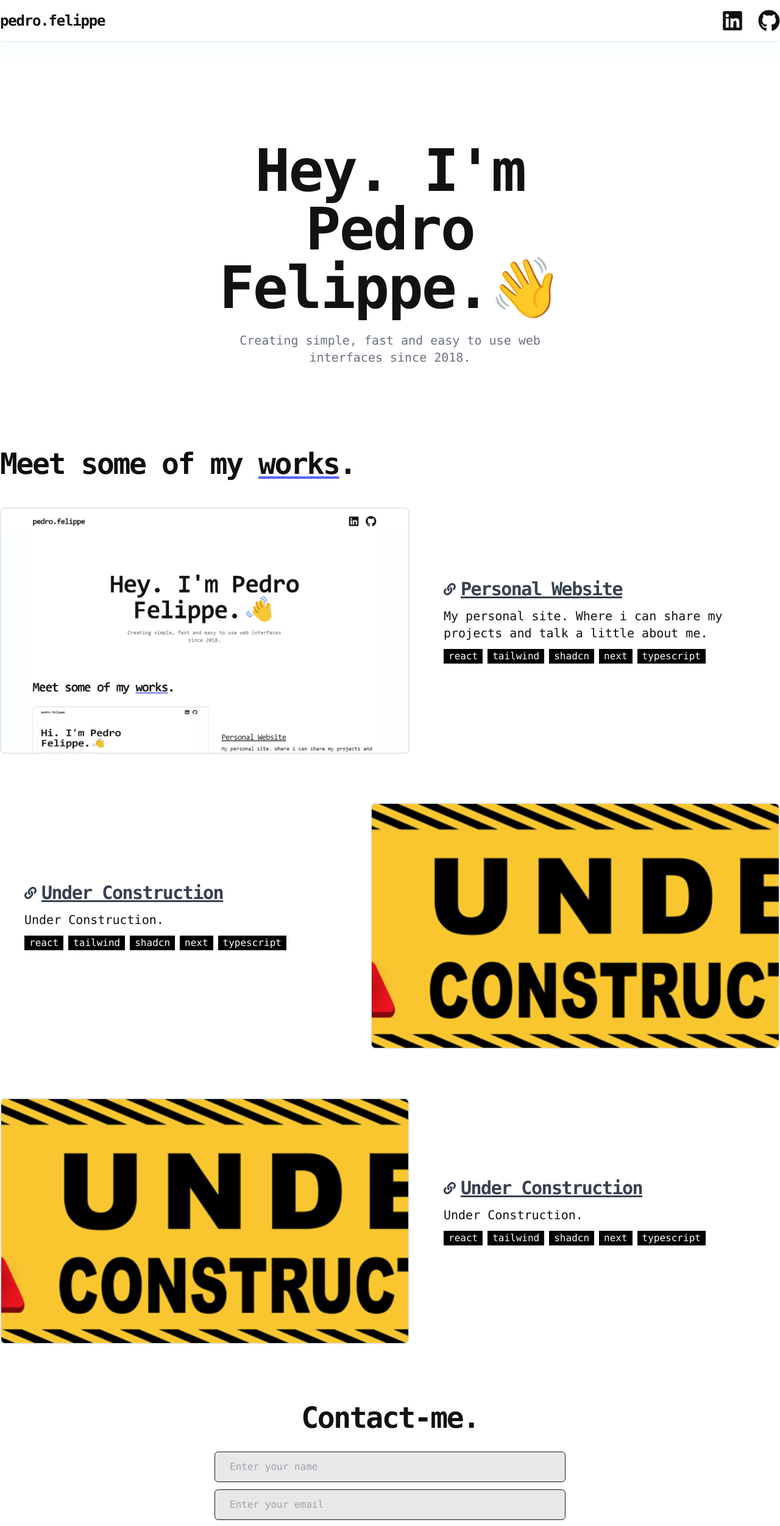
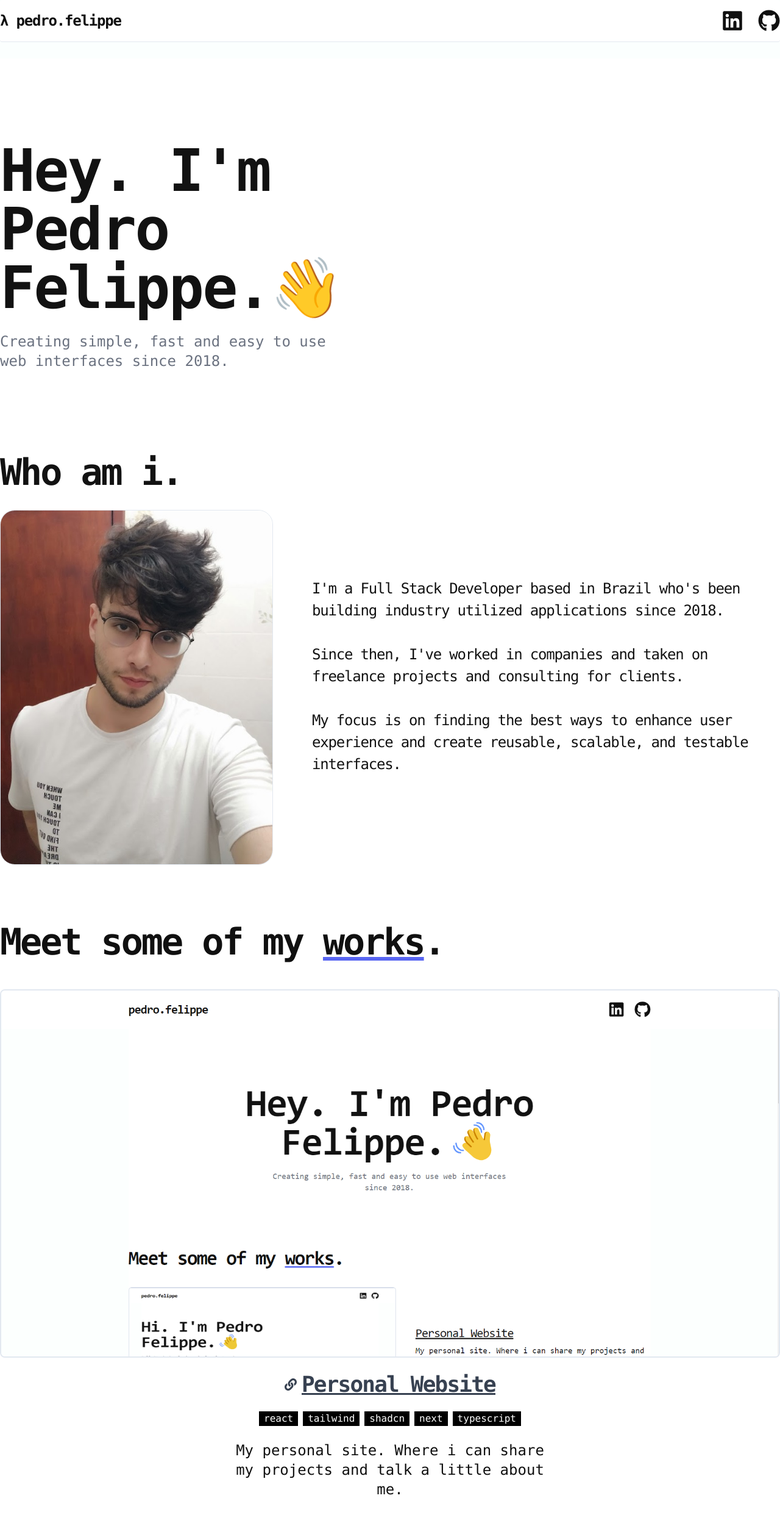
Before and after one commit to pefelippe/Portfolio, a Next.js app: page / in a window 1280 px wide. Shown: the top 2502 px of the page at 61% size. Built offline with nearby package versions, Linux system fonts and the light colour scheme.

Commit message:
adding about

```diff
--- a/pages/index.tsx
+++ b/pages/index.tsx
@@ -1,17 +1,20 @@
 import { motion } from "framer-motion";
 
+import AboutContent from "../src/content/About";
 import ContactContent from "../src/content/ContactContent";
 import Hero from "../src/content/Hero";
 import ProjectContent from "../src/content/ProjectContent";
 
 export default function Home() {
   return (
-    <motion.div className="flex flex-col  relative w-full h-full
+    <motion.div
+      className="flex flex-col  relative w-full h-full
     max-xl:px-6 gap-16 md:gap-24 py-16 xl:py-24 mt-24
-    bg-[#fff] text-[#121212] max-w-7xl mx-auto">
+    bg-[#fff] text-[#121212] max-w-7xl mx-auto"
+    >
       <Hero />
+      <AboutContent />
       <ProjectContent />
-      {/* <AboutContent/> */}
       <ContactContent />
     </motion.div>
   );
--- a/src/components/MessageForm.tsx
+++ b/src/components/MessageForm.tsx
@@ -13,7 +13,6 @@ type Inputs = {
   email: string;
   message: string;
 };
-
 
 export default function MessageForm({}) {
   const { register, handleSubmit, reset } = useForm<Inputs>();
@@ -63,27 +62,25 @@ export default function MessageForm({}) {
   };
 
   return (
-    <div
-      className="flex flex-col items-center text-center  h-fit text-[#121212] rounded-md gap-3 w-full "
-    >
+    <div className="flex flex-col items-center text-center  h-fit text-[#121212] rounded-md gap-3 w-full ">
       <form
         onSubmit={handleSubmit(onSubmit)}
         className="gap-3 w-full flex flex-col   "
       >
         <input
-            {...register("firstName", { required: true, maxLength: 50 })}
-            id="first-name"
-            placeholder="Enter your name"
-            className="shadow border border-[#242424] px-6 py-3 w-full
+          {...register("firstName", { required: true, maxLength: 50 })}
+          id="first-name"
+          placeholder="Enter your name"
+          className="shadow border border-[#242424] px-6 py-4 w-full
             rounded-md focus:outline-none focus:ring focus:ring-blue-500 bg-[#202020]/10"
-          />
+        />
 
         <input
           {...register("email", { required: true, maxLength: 50 })}
           id="email"
           placeholder="Enter your email"
           type="email"
-          className="shadow border border-[#242424] px-6 py-3 w-full rounded-md focus:outline-none focus:ring focus:ring-blue-500 bg-[#202020]/10"
+          className="shadow border border-[#242424] px-6 py-4 w-full rounded-md focus:outline-none focus:ring focus:ring-blue-500 bg-[#202020]/10"
         />
 
         <textarea
@@ -91,7 +88,7 @@ export default function MessageForm({}) {
           id="message"
           placeholder="Message"
           className=" border border-[#242424] px-6 py-3  rounded-md
-            focus:outline-none focus:ring focus:ring-blue-500 min-h-[250px] md:min-h-[350px] shadow  bg-[#202020]/10"
+            focus:outline-none focus:ring focus:ring-blue-500 min-h-[250px] md:min-h-[400px] shadow  bg-[#202020]/10"
         />
 
         <Button
--- a/src/components/ProjectCard.tsx
+++ b/src/components/ProjectCard.tsx
@@ -21,12 +21,12 @@ function ProjectCard({
   stack,
   id,
 }: IProjectCard) {
-  const isEvenId = id % 2 === 0; // Verifica se o ID é par
+  // const isEvenId = id % 2 === 0; // Verifica se o ID é par
 
+  //  ${isEvenId ? "md:flex-row-reverse" : ""}`}
   return (
-    <div className={`w-full flex max-md:flex-col md:gap-14 items-center justify-start ${isEvenId ? 'md:flex-row-reverse' : ''}`}>
-
-      <div className="min-h-fit w-full border-2 rounded-lg overflow-hidden max-w-2xl">
+    <div className="w-full flex flex-col gap-6 items-center text-center justify-center">
+      <div className="min-h-fit w-full border-2 rounded-lg overflow-hidden ">
         <Link href={link} target="_blank">
           <motion.img
             whileHover={{
@@ -35,29 +35,32 @@ function ProjectCard({
             }}
             src={imgUrl}
             alt="card image"
-            className="object-cover  transition-all flex w-full h-[350px] md:h-[400px] "
-            />
-          </Link>
+            className=" transition-all flex w-full h-[350px] md:h-[600px] "
+          />
+        </Link>
       </div>
 
-      <div className="flex flex-col text-start p-6 gap-3 px-0 rounded-sm max-w-lg w-full items-start justify-center">
+      <div className="flex flex-col   gap-6 px-0 rounded-sm max-w-lg w-full items-center text-center justify-center">
         <Link
           href={link}
           target="_blank"
           className="text-xl text-gray-700 font-semibold flex gap-2 w-fit
            items-center underline hover:text-gray-300 transition-all "
         >
-          <FaLink/><p className="text-3xl tracking-tighter underline">{title}</p>
+          <FaLink />
+          <p className="text-4xl tracking-tighter underline">{title}</p>
         </Link>
 
-        <h3 className="max-w-xl text-xl  ">{description}</h3>
-
-        <div className="flex gap-2 flex-wrap pb-8">
-          {stack.map(tool => {
-            return <div key={tool} className="bg-black w-fit text-white px-2">{tool}</div>
+        <div className="flex gap-2 flex-wrap ">
+          {stack.map((tool) => {
+            return (
+              <div key={tool} className="bg-black w-fit text-white px-2">
+                {tool}
+              </div>
+            );
           })}
         </div>
-
+        <h3 className="max-w-xl text-2xl  ">{description}</h3>
       </div>
     </div>
   );
--- a/src/components/layout/Header.tsx
+++ b/src/components/layout/Header.tsx
@@ -17,21 +17,24 @@ const Header = () => {
     >
       <div className="flex w-full  mx-auto items-center justify-between max-xl:px-6 max-w-7xl">
         <Link href="/">
-          <p className="text-2xl font-bold tracking-tighter">pedro.felippe</p>
+          <p className="text-2xl font-bold tracking-tighter hover:text-gray-500 transition-all">
+            λ pedro.felippe
+          </p>
         </Link>
 
-        <motion.div
-          className="flex gap-6 items-center">
-            <AnimatedBtn target="_blank" href="https://www.linkedin.com/in/pedro-felippe/">
-              <FaLinkedin className="h-9 w-9 hover:text-blue"/>
-            </AnimatedBtn>
+        <motion.div className="flex gap-6 items-center">
+          <AnimatedBtn
+            target="_blank"
+            href="https://www.linkedin.com/in/pedro-felippe/"
+          >
+            <FaLinkedin className="h-9 w-9 hover:text-blue" />
+          </AnimatedBtn>
 
-            <AnimatedBtn  href="https://github.com/pefelippe">
-              <FaGithub className="h-9 w-9 hover:text-blue"/>
-            </AnimatedBtn>
+          <AnimatedBtn href="https://github.com/pefelippe">
+            <FaGithub className="h-9 w-9 hover:text-blue" />
+          </AnimatedBtn>
         </motion.div>
       </div>
-
     </motion.header>
   );
 };
--- a/src/constants/index.js
+++ b/src/constants/index.js
@@ -6,7 +6,8 @@ export const projects = [
     title: "Personal Website",
     imgUrl: "/projects/portfolio.png",
     stack: ["react", "tailwind", "shadcn", "next", "typescript"],
-    description: "My personal site. Where i can share my projects and talk a little about me.",
+    description:
+      "My personal site. Where i can share my projects and talk a little about me.",
   },
 
   {
@@ -18,18 +19,6 @@ export const projects = [
     stack: ["react", "tailwind", "shadcn", "next", "typescript"],
     description: "Under Construction.",
   },
-
-  {
-    id: 3,
-    link: "",
-    repo: "",
-    title: "Under Construction",
-    imgUrl: "/assets/banner.png",
-    stack: ["react", "tailwind", "shadcn", "next", "typescript"],
-    description: "Under Construction.",
-  },
-
-
 ];
 
 export const technologies = [
--- a/src/content/About.tsx
+++ b/src/content/About.tsx
@@ -7,32 +7,44 @@ function AboutContent() {
     <motion.div
       initial={{ opacity: 0, y: 50 }}
       whileInView={{ opacity: 1, y: 0 }}
-      transition={{ duration: 0.5}}
-      className="flex justify-center w-full mx-auto gap-8 items-start relative  flex-col max-w-xl">
-
+      transition={{ duration: 0.5 }}
+      className="flex justify-center w-full mx-auto gap-8 items-start relative  flex-col "
+    >
       <motion.h1
         initial={{ y: 75 }}
-          animate={{  y: 0 }}
+        animate={{ y: 0 }}
         transition={{ duration: 0.5 }}
-          className="text-[40px] xl:text-6xl max-w-3xl font-bold tracking-tighter font-mono"
+        className="text-[40px] xl:text-6xl  font-bold tracking-tighter font-mono"
       >
         Who am i.
       </motion.h1>
 
-        <motion.div className="flex justify-start w-full  h-fit mx items-start flex-col gap-8 ">
-          <Image src="/assets/pedrof.jpg" alt="pedro felippe" width={350} height={350}
-          className="flex-shrink-0 object-cover border h-40 w-40  rounded-full
-          "/>
-          <motion.div className="flex flex-col justify-center w-full">
+      <motion.div className="flex justify-start w-full  h-fit mx items-center max-md:flex-col gap-8 md:gap-16  ">
+        <Image
+          src="/assets/pedrof.jpg"
+          alt="pedro felippe"
+          width={350}
+          height={350}
+          className="flex-shrink-0 object-cover border w-full max-w-md  rounded-3xl
+          "
+        />
+
+        <motion.div className="flex flex-col justify-center w-full  items-center max-w-3xl">
           <motion.h3
             initial={{ y: 75, opacity: 0 }}
-              animate={{  y: 0, opacity: 1 }}
+            animate={{ y: 0, opacity: 1 }}
             transition={{ duration: 0.5, delay: 0.5 }}
-              className=" text-xl  leading-normal tracking-tighter "
+            className=" text-2xl  leading-normal tracking-tighter "
           >
-              I'm a Full Stack Developer based in Brazil who's been building industry utilized applications
-              since 2018.<br/><br/> Since then, I've worked in companies and taken on freelance projects and consulting for clients. <br/><br/>
-              My focus is on finding the best ways to enhance user experience and create reusable, scalable, and testable interfaces. <br/><br/>
+            I'm a Full Stack Developer based in Brazil who's been building
+            industry utilized applications since 2018.
+            <br />
+            <br /> Since then, I've worked in companies and taken on freelance
+            projects and consulting for clients. <br />
+            <br />
+            My focus is on finding the best ways to enhance user experience and
+            create reusable, scalable, and testable interfaces. <br />
+            <br />
           </motion.h3>
           {/* <AnimatedBtn target="_blank" href="https://drive.google.com/file/d/1V5sxQbNz1tgaO3exTl3aTvql7l8qxl2r/view?usp=sharing">
                 <Button variant="outline" className="mx-auto w-full py-7 px-24 font-semibold hover:underline border text-lg xl:text-xl max-w-md">
@@ -41,7 +53,6 @@ function AboutContent() {
               </AnimatedBtn> */}
         </motion.div>
       </motion.div>
-
     </motion.div>
   );
 }
--- a/src/content/ContactContent.tsx
+++ b/src/content/ContactContent.tsx
@@ -6,23 +6,22 @@ import MessageForm from "../components/MessageForm";
 function ContactContent() {
   return (
     <motion.div
-    initial={{ opacity: 0, y: 50 }}
-    whileInView={{ opacity: 1, y: 0 }}
-    transition={{ duration: 0.5 }}
-    className="flex flex-col mx-auto justify-center items-center  relative w-full h-full min-h-fit  gap-8 max-w-xl"
-  >
+      initial={{ opacity: 0, y: 50 }}
+      whileInView={{ opacity: 1, y: 0 }}
+      transition={{ duration: 0.5 }}
+      className="flex flex-col mx-auto justify-center items-center  relative w-full h-full min-h-fit  gap-4 max-w-3xl"
+    >
       <h1 className="text-[40px] xl:text-5xl  font-bold tracking-tighter ">
         Contact-me.
       </h1>
-      {/* <h3 className="w-fit text-[20px] pb-2 ">
+      <h3 className="w-fit text-[20px] pb-2 ">
         Drop me a message and let's{" "}
         <span className="underline underline-offset-4 decoration-blue">
           make things happen!
         </span>
-      </h3> */}
+      </h3>
       <MessageForm />
-
-  </motion.div>
+    </motion.div>
   );
 }
 
--- a/src/content/Hero.tsx
+++ b/src/content/Hero.tsx
@@ -3,24 +3,28 @@ import { motion } from "framer-motion";
 
 export default function Hero() {
   return (
-    <motion.div
-      className="flex justify-center w-full  h-fit  max-md:flex-col gap-4 md:gap-10 py-10 ">
-      {/* <motion.img src="/assets/avatar-pdr.png" alt="pedro felippe"   className="border rounded-xl max-md:rounded-full max-md:h-28 max-md:w-28 md:w-[300px]"/> */}
-
-      <motion.div className="flex flex-col w-full gap-6 max-w-3xl justify-center text-center">
+    <motion.div className="flex justify-start w-full  h-fit  max-md:flex-col gap-4 md:gap-10 py-10 ">
+      <motion.div className="flex flex-col w-full gap-6 justify-start text-start max-w-3xl">
+        {/* <motion.img
+          src="/assets/avatar-pdr.png"
+          alt="pedro felippe"
+          className="border rounded-full h-32 w-32 "
+        /> */}
         <motion.h1
           initial={{ opacity: 0, y: 25 }}
           animate={{ opacity: 1, y: 0 }}
-          transition={{ duration: 0.5}}
-          className="text-6xl xl:text-8xl font-bold leading-[1.2] tracking-tight">
+          transition={{ duration: 0.5 }}
+          className="text-6xl xl:text-8xl font-bold leading-[1.2] tracking-tight"
+        >
           Hey. I'm Pedro Felippe.👋
         </motion.h1>
 
         <motion.h3
           initial={{ opacity: 0, y: 25 }}
           animate={{ opacity: 1, y: 0 }}
-          transition={{ duration: 0.5, delay:0.5}}
-          className="text-xl text-gray-500 max-w-xl mx-auto ">
+          transition={{ duration: 0.5, delay: 0.5 }}
+          className="text-2xl text-gray-500 max-w-xl "
+        >
           Creating simple, fast and easy to use web interfaces since 2018.
         </motion.h3>
 
@@ -38,7 +42,6 @@ export default function Hero() {
             </AnimatedBtn>
         </motion.div> */}
       </motion.div>
-
     </motion.div>
   );
 }
--- a/src/content/ProjectContent.tsx
+++ b/src/content/ProjectContent.tsx
@@ -12,8 +12,12 @@ function Projects() {
       id="work"
       className=" flex flex-col w-full items-start  justify-center text-[#101010] gap-12 mx-auto "
     >
-      <h1 className="text-[40px] md:text-5xl  font-bold tracking-tighter font-mono">
-        Meet some of my <span className="underline underline-offset-4 decoration-blue">works</span>.
+      <h1 className="text-[40px] xl:text-6xl  font-bold tracking-tighter font-mono">
+        Meet some of my{" "}
+        <span className="underline underline-offset-4 decoration-blue">
+          works
+        </span>
+        .
       </h1>
 
       <div className="flex flex-col gap-10 md:gap-20 justify-center w-full items-center ">
```
Lines whose indentation alone changed are shown as unchanged.
